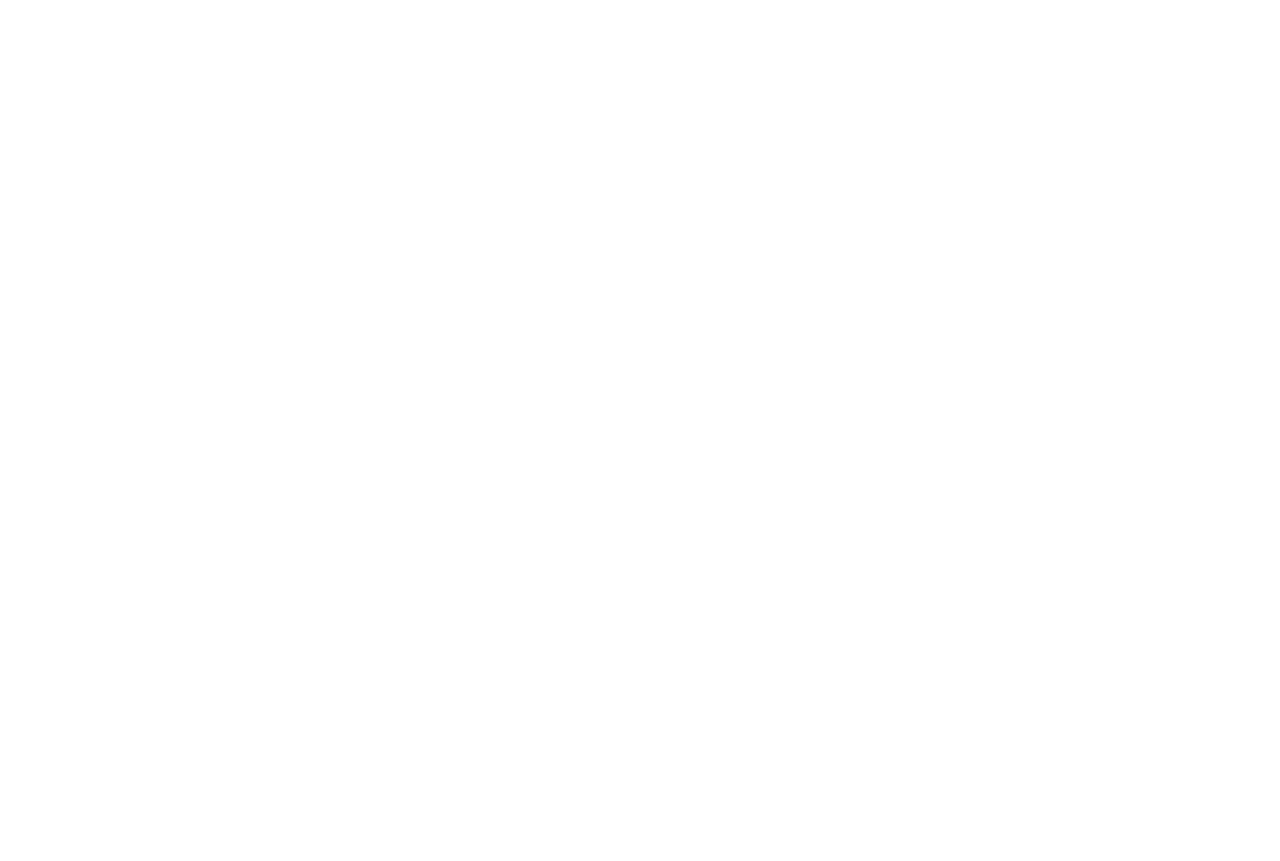
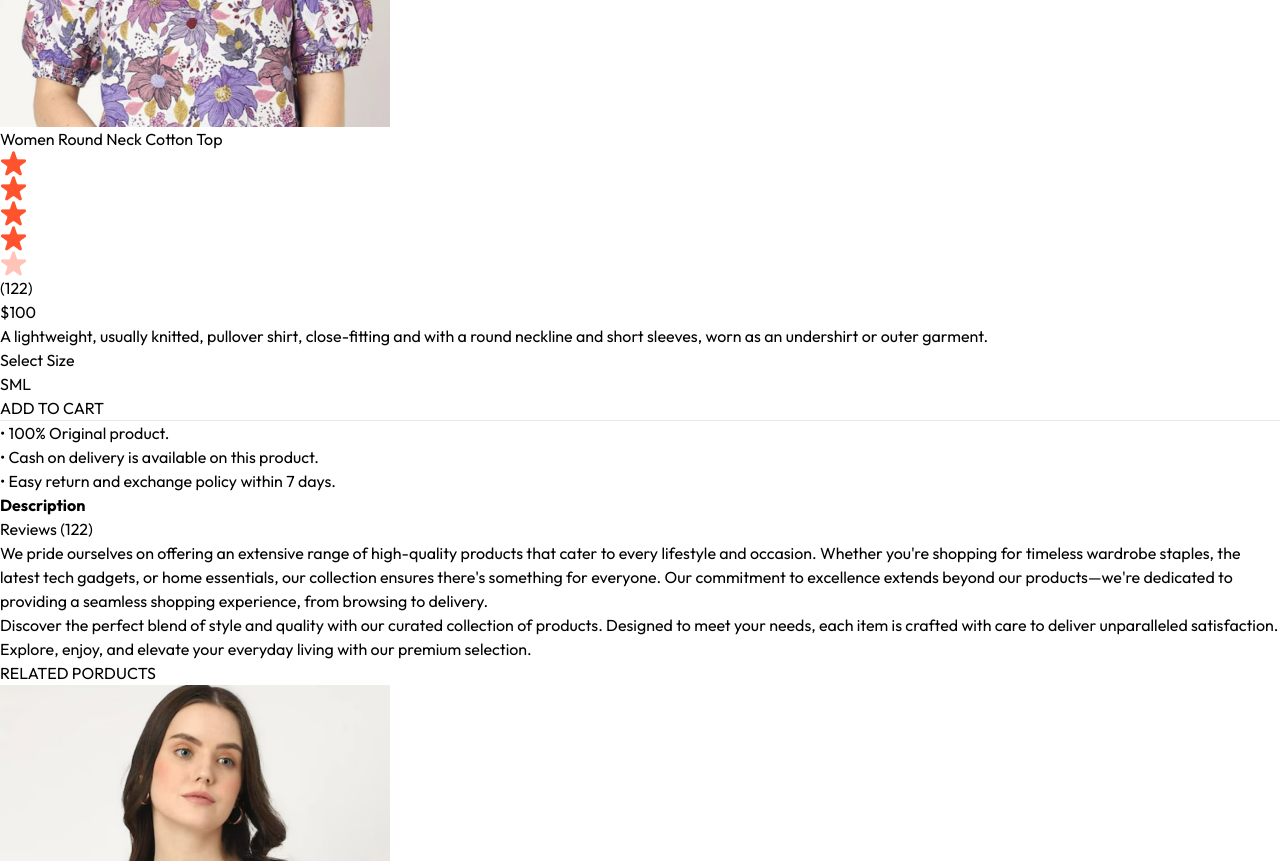
Before and after one commit to omsaini-1441/Forever-you, a React (Vite) app in the folder Client/: page /product/aaaaa in a window 1280 px wide. Shown: the part 1380-2241 px from the top of the page. Before the commit the page ends 967 px from the top, so only its background shows below. Built offline with nearby package versions, Linux system fonts and the light colour scheme.

Commit message:
UI/ Product page

```diff
--- /dev/null
+++ b/Client/src/Components/RelatedProducts.jsx
@@ -0,0 +1,38 @@
+import React, { useContext, useEffect, useState } from 'react'
+import { ShopContext } from '../Context/ShopContext'
+import Title from "./Title"
+import ProductItem from "./ProductItem"
+
+const RelatedProducts = ({category, subCategory}) => {
+
+        const {products} = useContext(ShopContext);
+        const [related, setRelated] = useState([]);
+
+    useEffect(()=>{
+        if(products.length > 0 ){
+            let productsCopy = products.slice();
+
+            productsCopy = productsCopy.filter((item) =>category === item.category)
+            productsCopy = productsCopy.filter((item) =>subCategory === item.subCategory)
+
+            setRelated(productsCopy.slice(0,5));
+        }
+
+    },[products])
+
+  return (
+    <div className='my-24 '>
+        <div className='text-center text-3xl py-2 '>
+            <Title text1={'RELATED'} text2={'PORDUCTS'} />
+        </div>
+
+        <div className='grid grid-cols-2 sm:grid-cols-3 md:grid-cols-4 lg:grid-cols-5 gap-4 gap-y-6 '>
+            {related.map((item,index)=>(
+                <ProductItem key={index} id={item._id} image={item.image} name={item.name} price={item.price}  />
+            ))}
+        </div>
+    </div>
+  )
+}
+
+export default RelatedProducts
--- a/Client/src/Pages/Product.jsx
+++ b/Client/src/Pages/Product.jsx
@@ -1,19 +1,23 @@
 import React, { useContext, useEffect, useState } from 'react'
 import { useParams } from 'react-router-dom'
 import { ShopContext } from '../Context/ShopContext';
-import { products } from '../assets/assets';
+import { assets, products } from '../assets/assets';
+import RelatedProducts from '../Components/RelatedProducts';
 
 const Product = () => {
 
     const {productId} = useParams();
-    const {Products} = useContext(ShopContext);
+    const {Products,currency} = useContext(ShopContext);
     const [productData, setProductData] = useState(false);
+    const [image, setImage] = useState('');
+    const [size, setSize] = useState('');
 
     const fetchProductData = async () =>{
 
       products.map((item)=>{
         if(item._id === productId){
           setProductData(item);
+          setImage(item.image[0])
           return null;
         }
 
@@ -24,9 +28,72 @@
       fetchProductData();
     },[productId, products])
 
-  return (
-    <div>Product</div>
-  )
+  return productData ? (
+    <div className='border-t pt-10 transition-opacity ease-in duration-500 opacity-100 '>
+            {/* Product data */}
+          <div className='flex gap-12 sm:gap-12 flex-col sm:flex-row  '>
+
+            {/* Product Images */}
+            <div className='flex-1 flex flex-col-reverse gap-3 sm:flex-row '>
+                  <div className='flex sm:flex-col overflow-x-auto sm:overflow-y-scroll justify-between sm:justify-normal sm:w-[18.7%] w-full '>
+                    {
+                      productData.image.map((item,index)=>(
+                          <img onClick={()=>setImage(item)} src={item} key={index} className='w-[24%] sm:w-full sm:mb-3 flex-shrink-0 cursor-pointer ' alt="" />
+                      ))
+                    }
+                  </div>
+                  <div className='w-full sm:w-[80%]  '>
+                    <img className='w-full h-auto ' src={image} alt="" />
+                  </div>
+            </div>
+            {/* Product Info */}
+            <div className='flex-1 '>
+                    <h1 className='font-medium text-2xl mt-2 '>{productData.name}</h1>
+                    <div className='flex items-center gap-1 mt-2  '>
+                      <img src={assets.star_icon} alt="" className="w-3 5" />
+                      <img src={assets.star_icon} alt="" className="w-3 5" />
+                      <img src={assets.star_icon} alt="" className="w-3 5" />
+                      <img src={assets.star_icon} alt="" className="w-3 5" />
+                      <img src={assets.star_dull_icon} alt="" className="w-3 5" />
+                      <p className='pl-[0.35rem] '>(122)</p>
+                    </div>
+                    <p className='mt-5 font-medium text-3xl '>{currency}{productData.price}</p>
+                    <p className='mt-5 text-gray-500 md:w-4/5 '>{productData.description}</p>
+                    <div className='flex flex-col gap-4 my-8 '>
+                          <p>Select Size</p>
+                          <div className='flex gap-2  '>
+                            {
+                              productData.sizes.map((item,index)=>(
+                                <button onClick={()=>setSize(item)} className={`border py-2 px-4 bg-gray-100 ${item === size ? ' border-orange-500 ' : '' } `} key={index}>{item}</button>
+                              ))
+                            }
+                          </div>
+                    </div>
+                    <button className='bg-black text-white px-8 py-3 text-sm active:bg-gray-700  '>ADD TO CART</button>
+                    <hr className='mt-8 w-4/5  ' />
+                    <div className='text-sm text-gray-500 mt-5 flex flex-col gap-1  '>
+                          <p>• 100% Original product.</p>
+                          <p>• Cash on delivery is available on this product.</p>
+                          <p>• Easy return and exchange policy within 7 days.</p>
+                    </div>
+            </div>
+          </div>
+          {/* Desciption and review section */}
+          <div className='mt-20 '>
+                <div className='flex'>
+                      <b className='border px-5 py-3 text-sm '>Description</b>
+                      <p className='border px-5 py-3 text-sm '>Reviews (122)</p>
+                </div>
+                <div className='flex flex-col gap-4 border px-6 py-6 text-sm text-gray-500 '>
+                      <p> We pride ourselves on offering an extensive range of high-quality products that cater to every lifestyle and occasion. Whether you're shopping for timeless wardrobe staples, the latest tech gadgets, or home essentials, our collection ensures there's something for everyone. Our commitment to excellence extends beyond our products—we're dedicated to providing a seamless shopping experience, from browsing to delivery.</p>
+                      <p>Discover the perfect blend of style and quality with our curated collection of products. Designed to meet your needs, each item is crafted with care to deliver unparalleled satisfaction. Explore, enjoy, and elevate your everyday living with our premium selection.</p>
+                </div>
+          </div>
+          {/* Display related products */}
+          <RelatedProducts category={productData.category} subCategory ={productData.subCategory} />
+
+    </div>
+  ) : <div className="text-gray-500 text-center p-4 border rounded-md bg-gray-50">Selected product not available yet.</div>
 }
 
 export default Product
--- a/Client/src/index.css
+++ b/Client/src/index.css
@@ -18,6 +18,10 @@
     font-style: normal;
   }
 
+  ::-webkit-scrollbar{
+    display:none;
+  }
+
 @media (max-width:640px)  {
     a.active{
         background-color: black;
```
